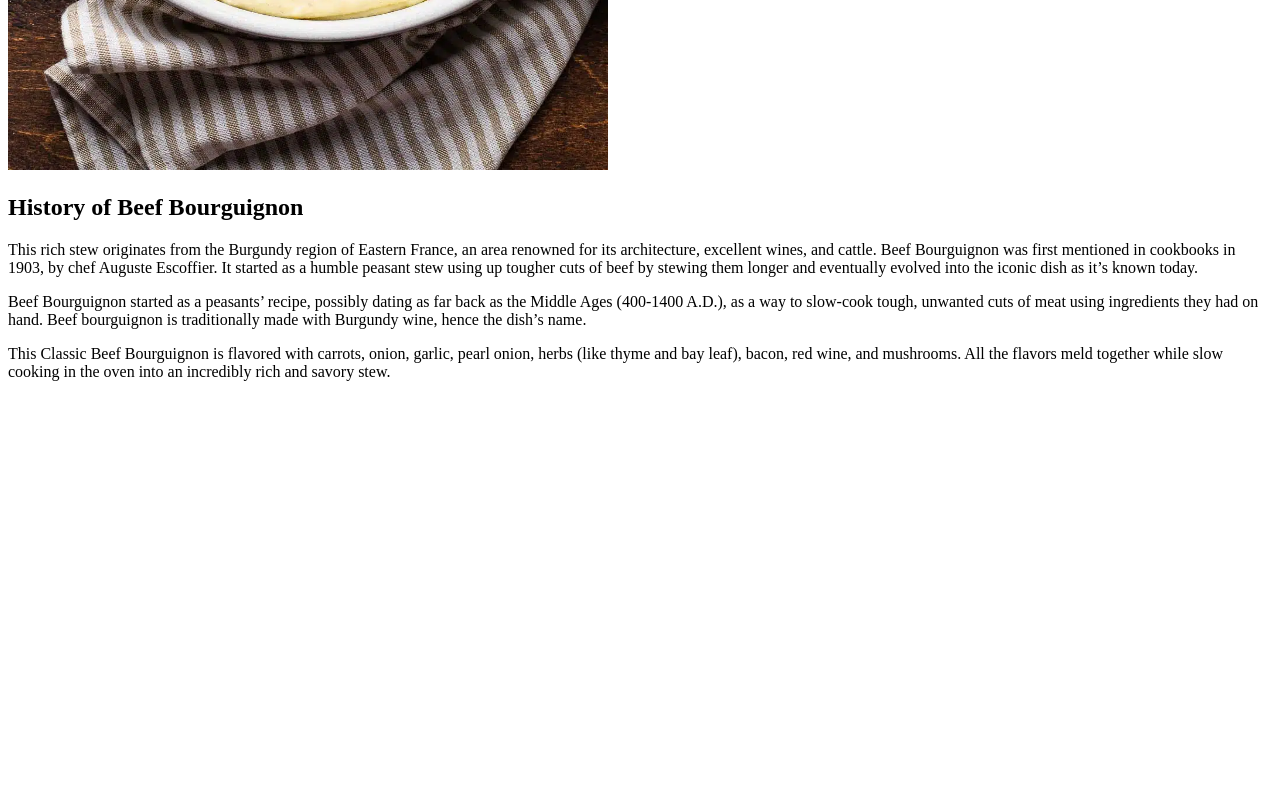
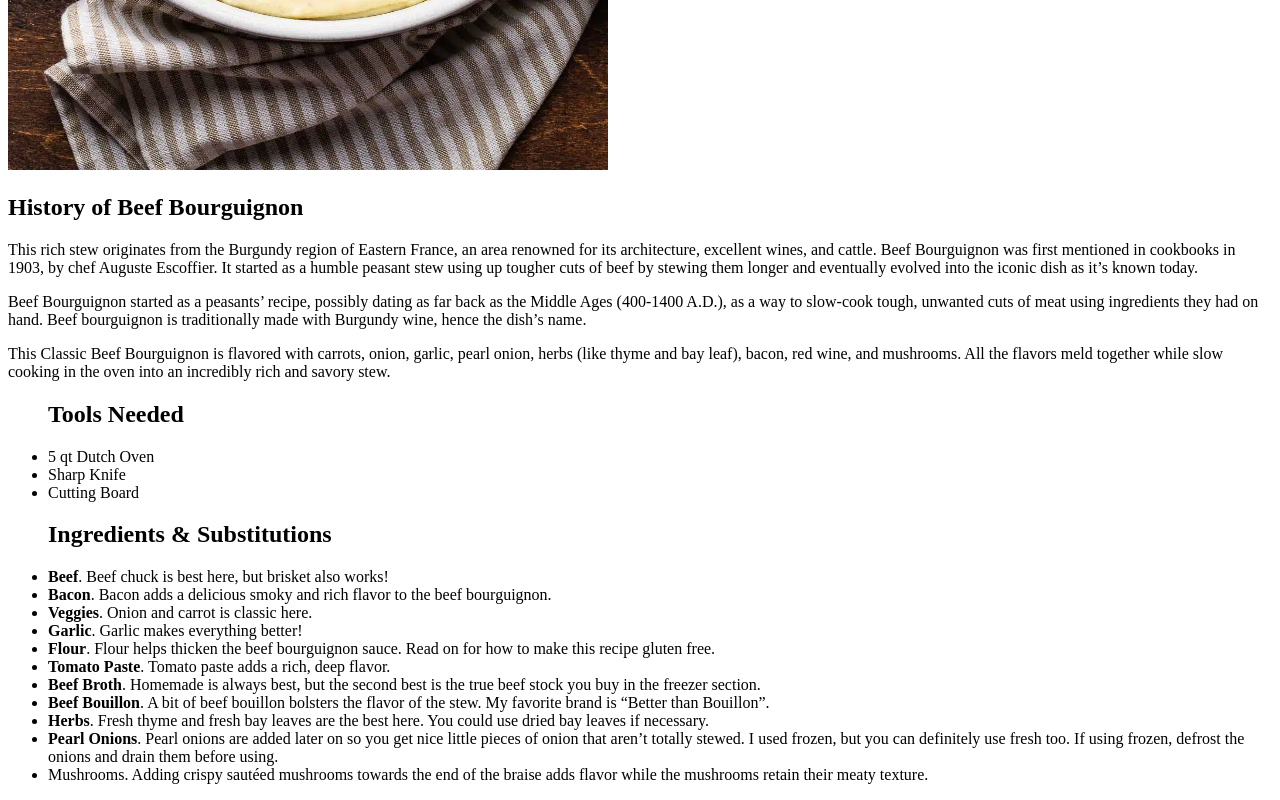
Before and after one commit to s3ph1r0thh/odin-recipes, a plain HTML site: page recipes/beef_bourguignon.html in a window 1280 px wide. Shown: the part 710-1510 px from the top of the page. Before the commit the page ends 1107 px from the top, so only its background shows below. Drawn offline with Linux system fonts and the light colour scheme.

Commit message:
Add 2 uls to beef_bourguignon.html for tools and ingredients
Gives user essential information for making the dish

```diff
--- a/recipes/beef_bourguignon.html
+++ b/recipes/beef_bourguignon.html
@@ -14,5 +14,25 @@
         <p>This rich stew originates from the Burgundy region of Eastern France, an area renowned for its architecture, excellent wines, and cattle. Beef Bourguignon was first mentioned in cookbooks in 1903, by chef Auguste Escoffier. It started as a humble peasant stew using up tougher cuts of beef by stewing them longer and eventually evolved into the iconic dish as it’s known today.</p>
         <p>Beef Bourguignon started as a peasants’ recipe, possibly dating as far back as the Middle Ages (400-1400 A.D.), as a way to slow-cook tough, unwanted cuts of meat using ingredients they had on hand. Beef bourguignon is traditionally made with Burgundy wine, hence the dish’s name. </p>
         <p>This Classic Beef Bourguignon is flavored with carrots, onion, garlic, pearl onion, herbs (like thyme and bay leaf), bacon, red wine, and mushrooms. All the flavors meld together while slow cooking in the oven into an incredibly rich and savory stew.</p>
+
+        <ul><h2>Tools Needed</h2>
+            <li>5 qt Dutch Oven</li>
+            <li>Sharp Knife</li>
+            <li>Cutting Board</li>
+        </ul>
+
+        <ul><h2>Ingredients & Substitutions</h2>
+            <li><strong>Beef</strong>. Beef chuck is best here, but brisket also works!</li>
+            <li><strong>Bacon</strong>. Bacon adds a delicious smoky and rich flavor to the beef bourguignon.</li>
+            <li><strong>Veggies</strong>. Onion and carrot is classic here. </li>
+            <li><strong>Garlic</strong>. Garlic makes everything better!</li>
+            <li><strong>Flour</strong>. Flour helps thicken the beef bourguignon sauce. Read on for how to make this recipe gluten free.</li>
+            <li><strong>Tomato Paste</strong>. Tomato paste adds a rich, deep flavor. </li>
+            <li><strong>Beef Broth</strong>. Homemade is always best, but the second best is the true beef stock you buy in the freezer section. </li>
+            <li><strong>Beef Bouillon</strong>. A bit of beef bouillon bolsters the flavor of the stew. My favorite brand is “Better than Bouillon”.</li>
+            <li><strong>Herbs</strong>. Fresh thyme and fresh bay leaves are the best here. You could use dried bay leaves if necessary.</li>
+            <li><strong>Pearl Onions</strong>. Pearl onions are added later on so you get nice little pieces of onion that aren’t totally stewed. I used frozen, but you can definitely use fresh too. If using frozen, defrost the onions and drain them before using.</li>
+            <li><string>Mushrooms</string>. Adding crispy sautéed mushrooms towards the end of the braise adds flavor while the mushrooms retain their meaty texture. </li>
+       </ul>
     </body>
 </html>
```
Also changed, not shown: images/beef-bourguignon2.jpg (added).
